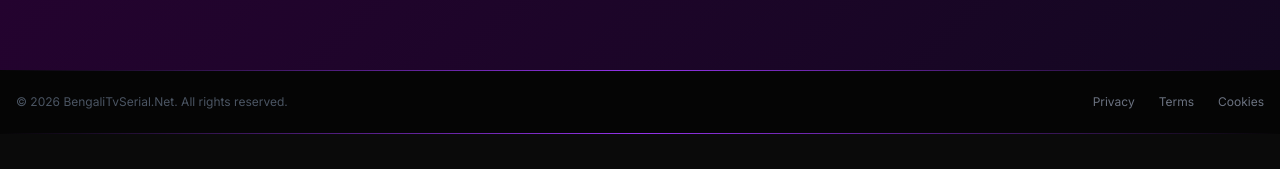
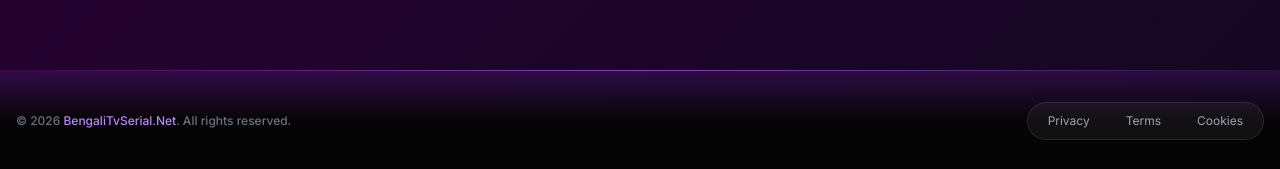
Before and after one commit to piyashltd/pureweb, a React (Vite) app: page / in a window 1280 px wide. Shown: the part 1253-1422 px from the top of the page. Before the commit the page ends 1387 px from the top, so only its background shows below. Built offline with nearby package versions, Linux system fonts and the light colour scheme.

Commit message:
Update Footer.jsx

```diff
--- a/src/components/Footer.jsx
+++ b/src/components/Footer.jsx
@@ -4,27 +4,36 @@ import { Link } from 'react-router-dom';
 
 const Footer = () => {
   return (
-    <footer className="bg-[#050505] text-gray-400 mt-auto relative">
-      {/* উপরের সরু বর্ডার */}
-      <div className="h-px bg-gradient-to-r from-transparent via-purple-600 to-transparent w-full absolute top-0"></div>
+    <footer className="mt-auto relative overflow-hidden">
+      {/* ব্যাকগ্রাউন্ড গ্লো ইফেক্ট */}
+      <div className="absolute inset-0 bg-gradient-to-b from-purple-900/30 via-[#050505] to-[#050505] pointer-events-none"></div>
 
-      <div className="max-w-7xl mx-auto px-4 py-6">
-        {/* Only Copyright Section */}
-        <div className="flex flex-col md:flex-row justify-between items-center gap-4">
-          <p className="text-xs text-gray-600">
-            © {new Date().getFullYear()} BengaliTvSerial.Net. All rights reserved.
+      {/* উপরের উজ্জ্বল বর্ডার লাইন */}
+      <div className="h-[1px] bg-gradient-to-r from-transparent via-purple-500 to-transparent w-full absolute top-0 opacity-70"></div>
+
+      <div className="max-w-7xl mx-auto px-4 py-8 relative z-10">
+        <div className="flex flex-col md:flex-row justify-between items-center gap-6">
+
+          {/* বাম পাশ: কপিরাইট */}
+          <p className="text-xs text-gray-500 font-medium">
+            © {new Date().getFullYear()} <span className="text-purple-400">BengaliTvSerial.Net</span>. All rights reserved.
           </p>
 
-          <div className="flex gap-6 text-xs text-gray-500">
-            <Link to="#" className="hover:text-white transition">Privacy</Link>
-            <Link to="#" className="hover:text-white transition">Terms</Link>
-            <Link to="#" className="hover:text-white transition">Cookies</Link>
+          {/* ডান পাশ: লিঙ্কগুলো একটি ব্যাকগ্রাউন্ড কন্টেইনারে */}
+          <div className="flex gap-1 bg-white/5 p-1 rounded-full backdrop-blur-sm border border-white/10">
+            {['Privacy', 'Terms', 'Cookies'].map((item, index) => (
+              <Link
+                key={index}
+                to="#"
+                className="text-xs text-gray-400 hover:text-white px-4 py-1.5 rounded-full hover:bg-purple-600/20 transition-all duration-300"
+              >
+                {item}
+              </Link>
+            ))}
           </div>
+
         </div>
       </div>
-
-      {/* নিচের সরু বর্ডার */}
-      <div className="h-px bg-gradient-to-r from-transparent via-purple-600 to-transparent w-full absolute bottom-0"></div>
     </footer>
   );
 };
```
